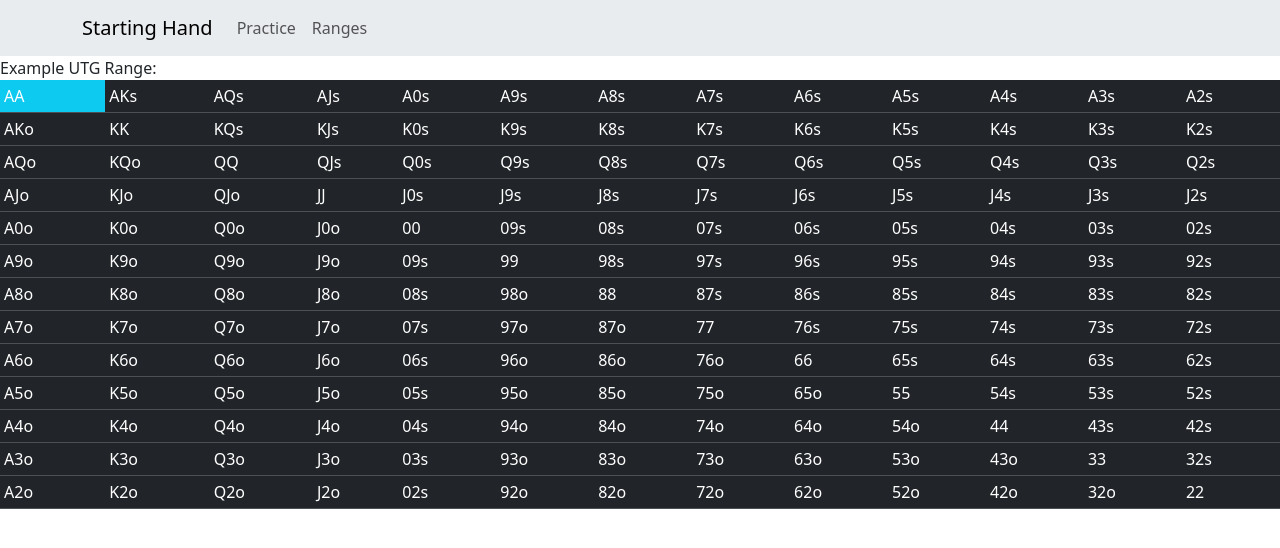
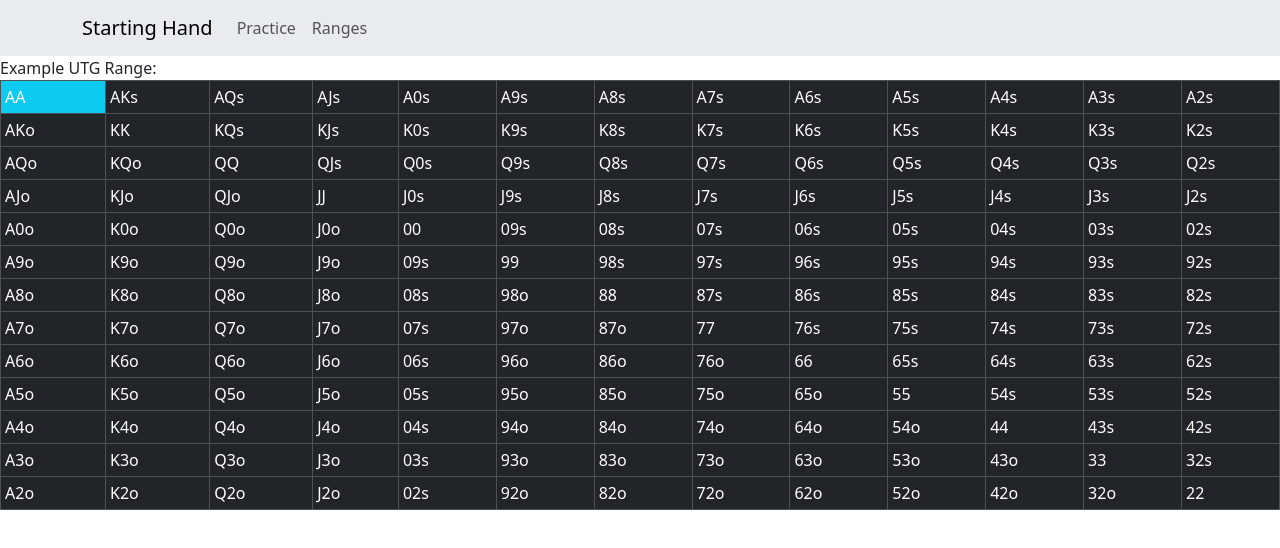
Before and after one commit to apatari/starting-hand, a React (Create React App) app: page /ranges in a window 1280 px wide. Shown: the top 548 px of the page. Built offline with nearby package versions, Linux system fonts and the light colour scheme.

Commit message:
use hands as keys for visual

```diff
--- a/src/Ranges.js
+++ b/src/Ranges.js
@@ -6,17 +6,17 @@ export default function Ranges() {
     return (
         <div>Example UTG Range:
 
-            <Table size="sm" variant="dark">
+            <Table size="sm" variant="dark" bordered>
                 <tbody>
                     {rangeRows.map(row => {
                         return(
-                            <tr>
+                            <tr key={row[0] + row[1]}  >
                                 {row.map(hand => {
 
                                         if(hand==="AA"){
-                                            return (<td className="bg-info" >{hand}</td>)
+                                            return (<td key={hand} className="bg-info" >{hand}</td>)
                                         } else {
-                                            return (<td >{hand}</td>)
+                                            return (<td key={hand} >{hand}</td>)
                                         }
 
 
```
